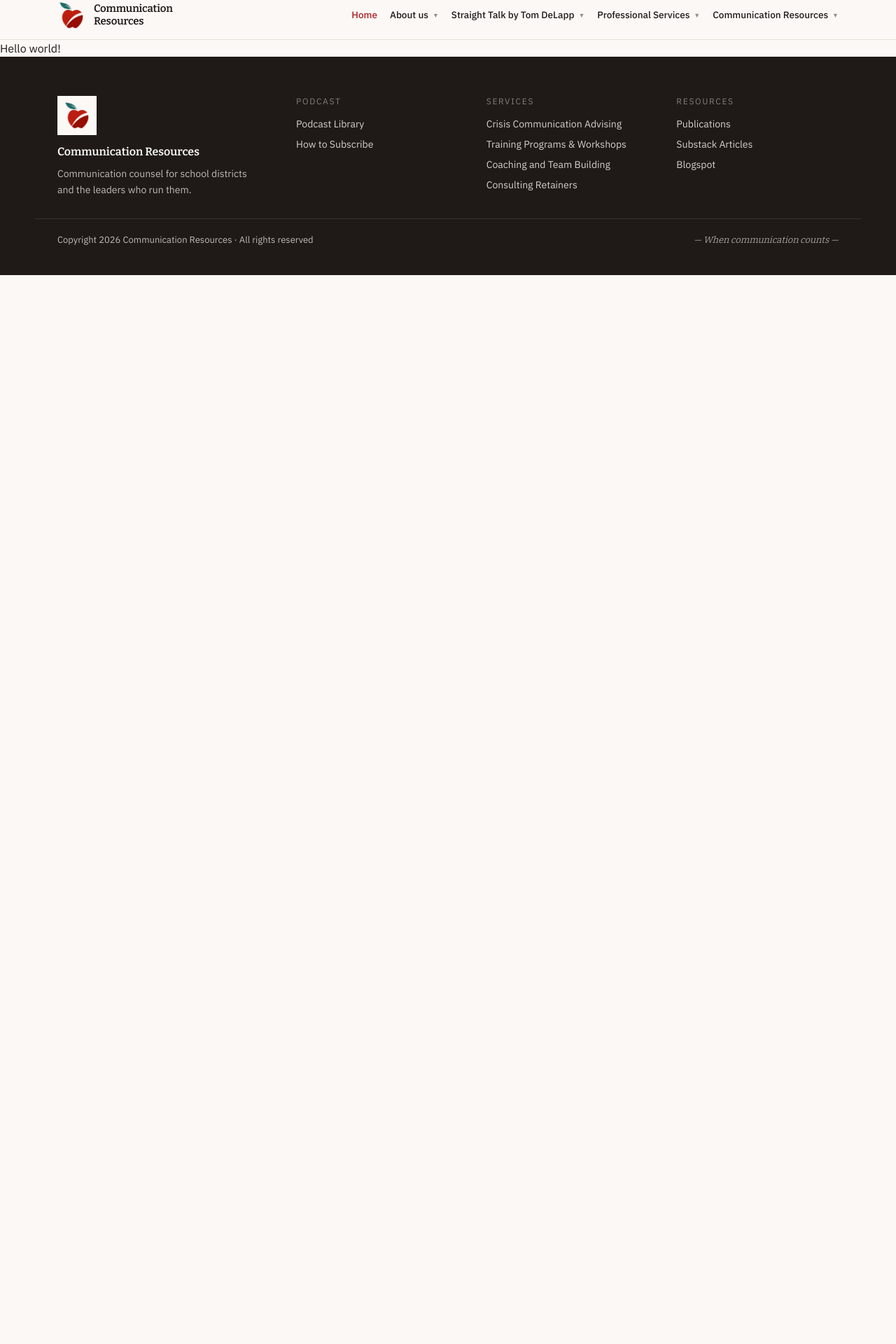
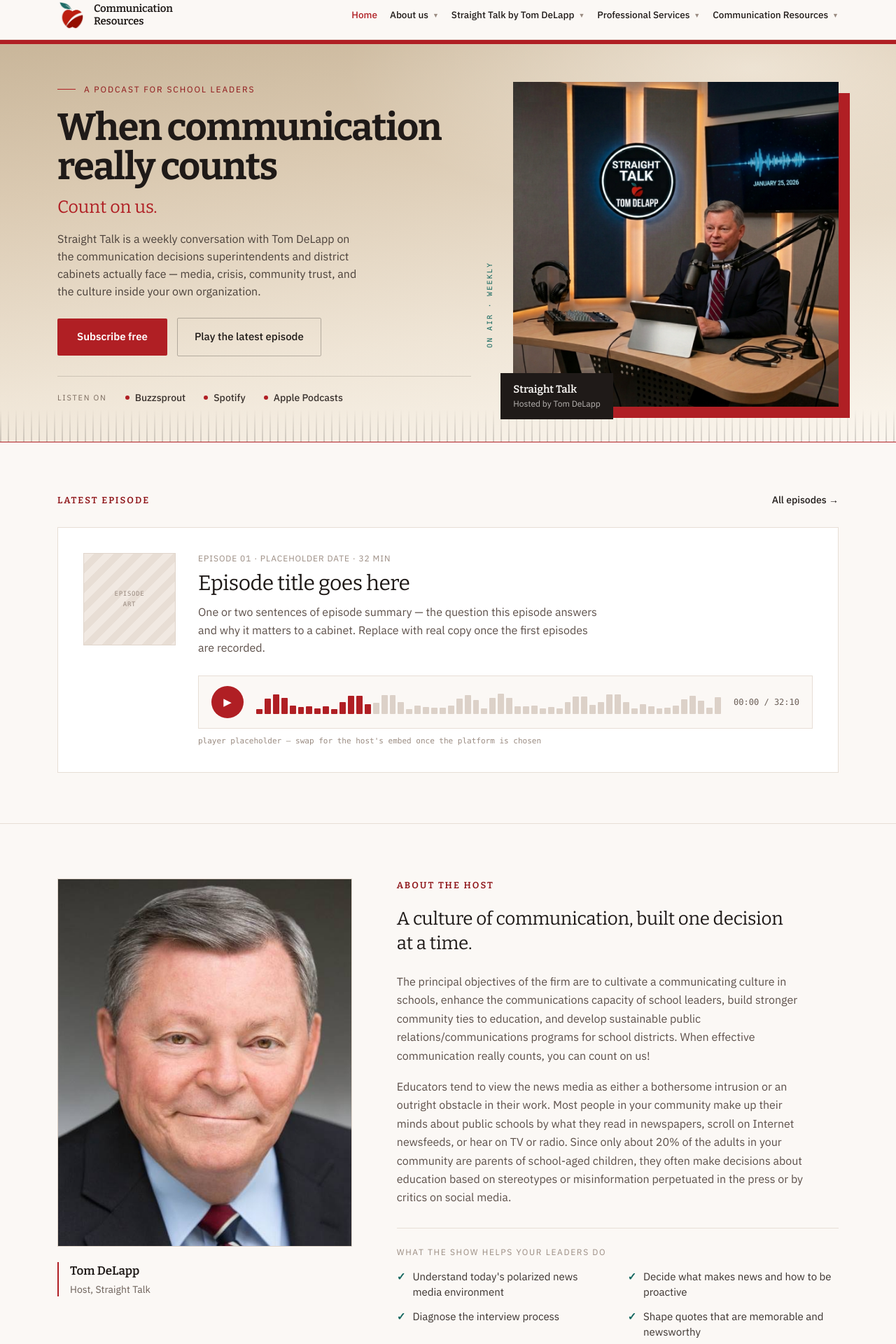
Before and after one commit to timroman234/tomdelapp_nextjs, a Next.js app: page / in a window 1280 px wide. Shown: the part 60-1980 px from the top of the page at 70% size. Before the commit the page ends 800 px from the top, so only its background shows below. Built offline with nearby package versions, Linux system fonts and the light colour scheme.

Commit message:
Build the home page
Co-Authored-By: Claude Sonnet 5 <noreply@anthropic.com>
Claude-Session: https://claude.ai/code/session_011bXU7X9kcSmbw9JpA91LCY

```diff
--- a/src/app/page.tsx
+++ b/src/app/page.tsx
@@ -1,7 +1,203 @@
-export default function Home() {
+// src/app/page.tsx
+import Image from "next/image";
+import Link from "next/link";
+import { OffsetPhoto } from "@/components/offset-photo";
+import { EpisodePlayer } from "@/components/episode-player";
+import { SubscribeBand } from "@/components/subscribe-band";
+import { enabledPlatforms } from "@/config/platforms";
+import { homeContent } from "@/content/home";
+
+export default function HomePage() {
+  const { hero, latestEpisode, aboutHost, subscribeBand } = homeContent;
+
   return (
-    <main>
-      <div>Hello world!</div>
-    </main>
+    <>
+      <section className="relative overflow-hidden border-t-[6px] border-b border-red border-line-3 bg-[linear-gradient(172deg,#C9B69A_0%,#DBCAB2_30%,#EFE5D6_68%,#FBF6EE_100%)]">
+        <div className="pointer-events-none absolute inset-0 bg-[radial-gradient(70%_60%_at_84%_6%,rgba(255,250,242,0.55)_0%,rgba(255,250,242,0)_65%)]" />
+        <div
+          className="pointer-events-none absolute inset-x-0 bottom-0 h-[46px] [mask-image:linear-gradient(to_top,#000_0%,transparent_100%)]"
+          style={{
+            background:
+              "repeating-linear-gradient(90deg, rgba(31,26,24,0.18) 0 2px, rgba(31,26,24,0) 2px 11px)",
+          }}
+        />
+        <div className="container-cr relative grid grid-cols-1 items-center gap-[60px] py-[54px] pb-[50px] nav:grid-cols-[minmax(0,1.12fr)_minmax(0,0.88fr)]">
+          <div>
+            <div className="mb-[18px] flex items-center gap-3 text-xs uppercase tracking-[0.16em] text-red-dark">
+              <span className="block h-px w-[26px] bg-red" />
+              {hero.eyebrow}
+            </div>
+            <h1 className="mb-[14px] font-heading text-[54px] font-bold leading-[1.05] tracking-[-0.025em]">
+              {hero.heading}
+            </h1>
+            <p className="mb-[18px] font-heading text-[25px] leading-[1.2] text-red">
+              {hero.tagline}
+            </p>
+            <p className="mb-[26px] max-w-[46ch] text-base leading-[1.55] text-ink-muted text-pretty">
+              {hero.body}
+            </p>
+            <div className="flex flex-wrap items-center gap-[14px]">
+              <Link
+                href={hero.primaryCta.href}
+                className="rounded-[2px] bg-red px-7 py-[15px] text-[15px] font-semibold text-white no-underline hover:bg-red-dark"
+              >
+                {hero.primaryCta.label}
+              </Link>
+              <Link
+                href={hero.secondaryCta.href}
+                className="rounded-[2px] border border-[rgba(31,26,24,0.28)] px-6 py-[15px] text-[15px] font-medium text-ink no-underline hover:border-ink hover:bg-[rgba(255,252,247,0.55)]"
+              >
+                {hero.secondaryCta.label}
+              </Link>
+            </div>
+            <div className="mt-7 flex flex-wrap items-center gap-x-[26px] gap-y-3 border-t border-[rgba(31,26,24,0.16)] pt-5">
+              <span className="text-[11px] uppercase tracking-[0.16em] text-[#7A6A5E]">
+                {hero.listenLabel}
+              </span>
+              {enabledPlatforms.map((platform) => (
+                <Link
+                  key={platform.key}
+                  href={platform.url}
+                  className="flex items-center gap-2 text-sm font-medium text-ink-soft no-underline hover:text-red"
+                >
+                  <span className="block h-[6px] w-[6px] rounded-full bg-red" />
+                  {platform.name}
+                </Link>
+              ))}
+            </div>
+          </div>
+
+          <OffsetPhoto
+            src={hero.imageSrc}
+            alt={hero.imageAlt}
+            aspectRatio="1 / 1"
+            offset={16}
+            priority
+            sizes="(min-width: 900px) 44vw, 90vw"
+          >
+            <span className="absolute bottom-[84px] left-[-26px] origin-bottom-left whitespace-nowrap font-mono text-[10px] tracking-[0.22em] text-teal [transform:rotate(-90deg)]">
+              {hero.onAirLabel}
+            </span>
+            <div className="absolute bottom-[-18px] left-[-18px] max-w-[210px] bg-ink px-[18px] py-[14px] text-cream">
+              <div className="font-heading text-[15px] font-semibold leading-[1.25]">
+                {hero.captionTitle}
+              </div>
+              <div className="mt-[3px] text-xs text-[rgba(251,248,245,0.7)]">
+                {hero.captionSubtitle}
+              </div>
+            </div>
+          </OffsetPhoto>
+        </div>
+      </section>
+
+      <section id="latest" className="border-b border-line bg-cream">
+        <div className="container-cr py-[72px]">
+          <div className="mb-7 flex items-baseline justify-between gap-6">
+            <h2 className="font-heading text-[13px] font-semibold uppercase tracking-[0.16em] text-red-dark">
+              {latestEpisode.eyebrow}
+            </h2>
+            <Link href={latestEpisode.allEpisodesHref} className="text-sm font-medium no-underline">
+              {latestEpisode.allEpisodesLabel}
+            </Link>
+          </div>
+
+          <div className="grid grid-cols-1 items-start gap-8 border border-line bg-white p-9 nav:grid-cols-[132px_minmax(0,1fr)]">
+            <div className="flex aspect-square items-center justify-center border border-line-2 p-[10px] text-center [background:repeating-linear-gradient(135deg,#F1E9E2_0_10px,#E8DED5_10px_20px)]">
+              <span className="font-mono text-[9px] leading-[1.6] tracking-[0.08em] text-muted-3">
+                EPISODE
+                <br />
+                ART
+              </span>
+            </div>
+            <div>
+              <div className="mb-[10px] text-xs uppercase tracking-[0.08em] text-muted-3">
+                {latestEpisode.meta}
+              </div>
+              <h3 className="mb-3 max-w-[30ch] font-heading text-[30px] leading-[1.15] tracking-[-0.015em]">
+                {latestEpisode.title}
+              </h3>
+              <p className="mb-[26px] max-w-[62ch] text-base leading-[1.6] text-body text-pretty">
+                {latestEpisode.summary}
+              </p>
+              <EpisodePlayer timecode={latestEpisode.timecode} />
+              <div className="mt-[10px] font-mono text-[11px] text-muted-3">
+                {latestEpisode.playerDisclaimer}
+              </div>
+            </div>
+          </div>
+        </div>
+      </section>
+
+      <section className="bg-cream">
+        <div className="container-cr grid grid-cols-1 items-start gap-16 py-[78px] nav:grid-cols-[minmax(0,0.8fr)_minmax(0,1.2fr)]">
+          <div>
+            <div className="relative aspect-[4/5] w-full border border-line-2">
+              <Image
+                src={aboutHost.headshotSrc}
+                alt={aboutHost.headshotAlt}
+                fill
+                sizes="(min-width: 900px) 22vw, 90vw"
+                className="object-cover"
+                style={{ objectPosition: "50% 35%" }}
+              />
+            </div>
+            <div className="mt-[22px] border-l-2 border-red pl-4">
+              <div className="font-heading text-[17px] font-semibold">{aboutHost.name}</div>
+              <div className="mt-[3px] text-sm text-muted">{aboutHost.role}</div>
+            </div>
+          </div>
+
+          <div>
+            <h2 className="mb-5 font-heading text-[13px] font-semibold uppercase tracking-[0.16em] text-red-dark">
+              {aboutHost.eyebrow}
+            </h2>
+            <p className="mb-6 max-w-[34ch] font-heading text-[26px] leading-[1.35] tracking-[-0.01em] text-pretty">
+              {aboutHost.pullQuote}
+            </p>
+            {aboutHost.paragraphs.map((paragraph, i) => (
+              <p
+                key={paragraph}
+                className={`max-w-[62ch] text-base leading-[1.65] text-body text-pretty ${
+                  i === aboutHost.paragraphs.length - 1 ? "mb-[30px]" : "mb-[18px]"
+                }`}
+              >
+                {paragraph}
+              </p>
+            ))}
+
+            <div className="border-t border-line pt-[26px]">
+              <div className="mb-4 text-xs uppercase tracking-[0.14em] text-muted-3">
+                {aboutHost.checklistLabel}
+              </div>
+              <div className="grid grid-cols-1 gap-x-7 gap-y-3 nav:grid-cols-2">
+                {aboutHost.checklist.map((item) => (
+                  <div
+                    key={item}
+                    className="flex items-start gap-[10px] text-[15px] leading-[1.5] text-ink-soft"
+                  >
+                    <span className="flex-none font-semibold text-teal">✓</span>
+                    <span>{item}</span>
+                  </div>
+                ))}
+              </div>
+            </div>
+
+            <Link
+              href={aboutHost.readMoreHref}
+              className="mt-[30px] inline-block text-[15px] font-semibold no-underline"
+            >
+              {aboutHost.readMoreLabel}
+            </Link>
+          </div>
+        </div>
+      </section>
+
+      <SubscribeBand
+        heading={subscribeBand.heading}
+        body={subscribeBand.body}
+        headingSize="lg"
+        showEmailForm={subscribeBand.showEmailForm}
+      />
+    </>
   );
 }
--- /dev/null
+++ b/src/components/offset-photo.tsx
@@ -0,0 +1,45 @@
+// src/components/offset-photo.tsx
+import Image from "next/image";
+import type { ReactNode } from "react";
+
+type OffsetPhotoProps = {
+  src: string;
+  alt: string;
+  aspectRatio: string;
+  offset: number;
+  objectPosition?: string;
+  priority?: boolean;
+  sizes: string;
+  children?: ReactNode;
+};
+
+export function OffsetPhoto({
+  src,
+  alt,
+  aspectRatio,
+  offset,
+  objectPosition = "50% 50%",
+  priority,
+  sizes,
+  children,
+}: OffsetPhotoProps) {
+  return (
+    <div className="relative w-full" style={{ aspectRatio }}>
+      <span
+        aria-hidden
+        className="absolute inset-0 block bg-red"
+        style={{ transform: `translate(${offset}px, ${offset}px)` }}
+      />
+      <Image
+        src={src}
+        alt={alt}
+        fill
+        sizes={sizes}
+        priority={priority}
+        className="relative object-cover"
+        style={{ objectPosition }}
+      />
+      {children}
+    </div>
+  );
+}
```
